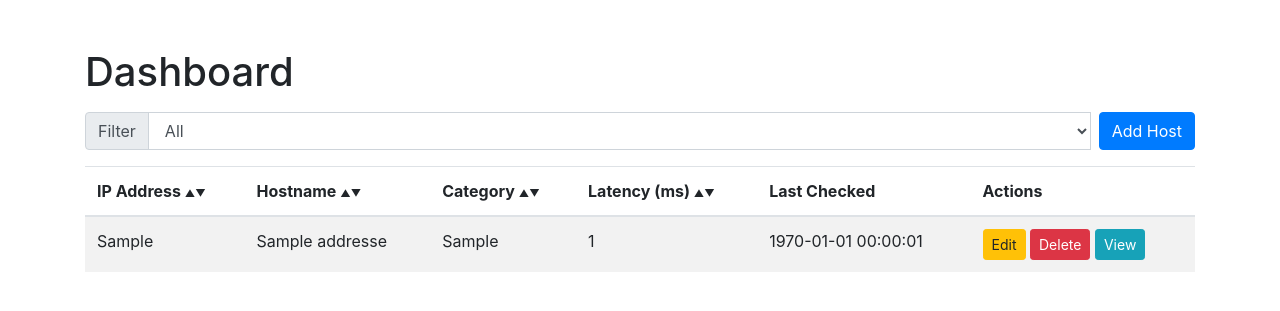
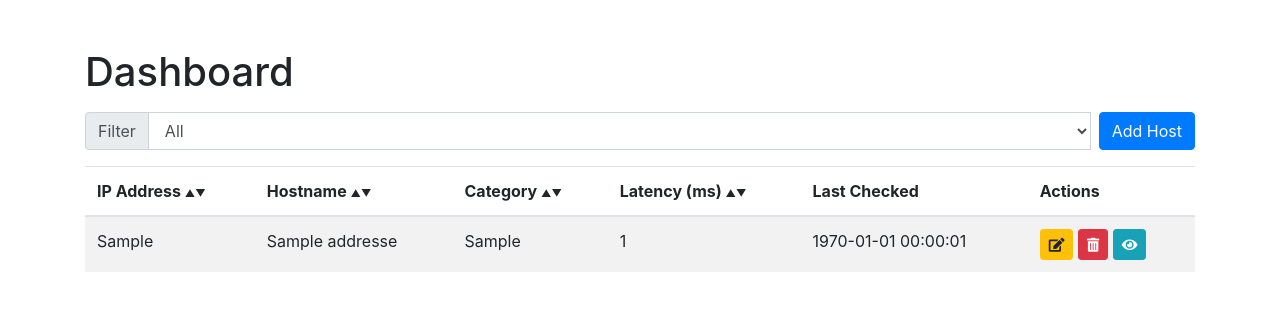
Before and after one commit to thejordanprice/network-status, a Flask app: page / in a window 1280 px wide. Shown: the part 56-367 px from the top of the page. Run offline with Flask 3, Linux system fonts and the light colour scheme; tables that the repository leaves empty hold one stand-in row (values such as "Sample post"); some libraries are stand-ins or nearby versions.

Commit message:
added fontawesome icons to action buttons

```diff
--- a/app.py
+++ b/app.py
@@ -229,10 +229,19 @@ def latest_ping_results():
 def delete_ip(ip_id):
     conn = sqlite3.connect(DATABASE_FILE)
     cursor = conn.cursor()
-    cursor.execute('DELETE FROM ip_addresses WHERE id = ?', (ip_id,))
-    conn.commit()
-    conn.close()
-    return redirect(url_for('index'))
+    try:
+        cursor.execute('BEGIN TRANSACTION')
+        cursor.execute('DELETE FROM ip_addresses WHERE id = ?', (ip_id,))
+        cursor.execute('DELETE FROM ping_responses WHERE ip_id = ?', (ip_id,))
+        cursor.execute('DELETE FROM ui_settings WHERE ip_id = ?', (ip_id,))
+        conn.commit()
+        return redirect(url_for('index'))
+    except Exception as e:
+        conn.rollback()
+        print("Error:", e)
+    finally:
+        conn.close()
+
 
 @app.route('/edit/<int:ip_id>', methods=['GET', 'POST'])
 def edit_ip(ip_id):
--- a/templates/index.html
+++ b/templates/index.html
@@ -5,6 +5,7 @@
     <meta name="viewport" content="width=device-width, initial-scale=1.0">
     <title>Network Status</title>
     <link href="https://maxcdn.bootstrapcdn.com/bootstrap/4.5.2/css/bootstrap.min.css" rel="stylesheet">
+    <link href="https://cdnjs.cloudflare.com/ajax/libs/font-awesome/5.15.3/css/all.min.css" rel="stylesheet">
     <script src="https://cdnjs.cloudflare.com/ajax/libs/Sortable/1.14.0/Sortable.min.js"></script>
     <script src="https://code.jquery.com/jquery-3.5.1.min.js"></script>
     <script>
@@ -181,11 +182,17 @@
                         <td class="response-time-cell">{{ latest_ping_results[ip[0]]['response_time'] }}</td>
                         <td class="timestamp-cell">{{ latest_ping_results[ip[0]]['timestamp'] }}</td>
                         <td>
-                            <a href="{{ url_for('edit_ip', ip_id=ip[0]) }}" class="btn btn-warning btn-sm">Edit</a>
+                            <a href="{{ url_for('edit_ip', ip_id=ip[0]) }}" class="btn btn-warning btn-sm">
+                                <i class="fas fa-edit"></i> <!-- Font Awesome icon for Edit -->
+                            </a>
                             <form action="{{ url_for('delete_ip', ip_id=ip[0]) }}" method="post" style="display:inline;">
-                                <button type="submit" class="btn btn-danger btn-sm delete-btn" data-ip-id="{{ ip[0] }}">Delete</button>
+                                <button type="submit" class="btn btn-danger btn-sm delete-btn" data-ip-id="{{ ip[0] }}">
+                                    <i class="fas fa-trash-alt"></i> <!-- Font Awesome icon for Delete -->
+                                </button>
                             </form>
-                            <a href="{{ url_for('view_ping_responses', ip_id=ip[0]) }}" class="btn btn-info btn-sm">View</a>
+                            <a href="{{ url_for('view_ping_responses', ip_id=ip[0]) }}" class="btn btn-info btn-sm">
+                                <i class="fas fa-eye"></i> <!-- Font Awesome icon for View -->
+                            </a>
                         </td>
                     </tr>
                 {% endfor %}
```
